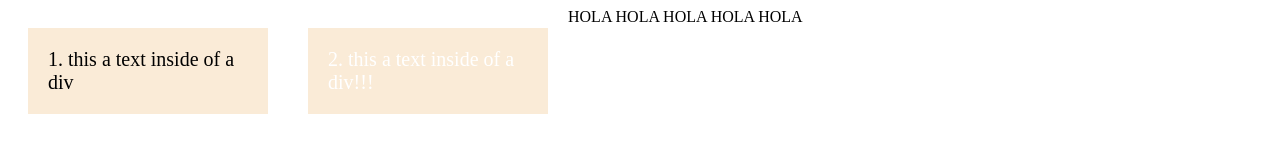
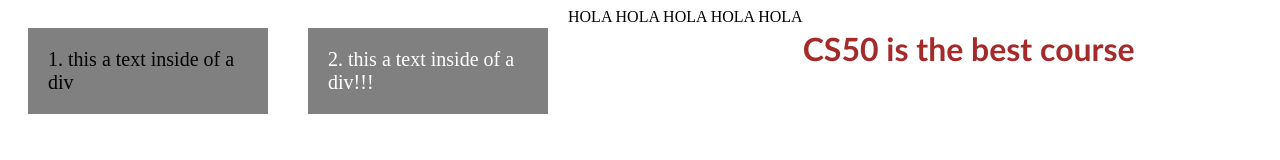
Before and after one commit to mateovillan12345-boop/BloomsWebsite, a plain HTML site: page index.html in a window 1280 px wide. Drawn offline with Linux system fonts and the light colour scheme.

Commit message:
H1 style properties

```diff
--- a/index.html
+++ b/index.html
@@ -8,11 +8,15 @@
                 flex-wrap: wrap;
             }
             #container > div{
-                background-color: antiquewhite;
+                background-color: gray;
                 font-size: 20px;
                 margin: 20px;
                 padding: 20px;
                 width: 200px;
+            }
+            #Title{
+                font-family: 'Gill Sans', 'Gill Sans MT', Calibri, 'Trebuchet MS', sans-serif;
+                color: brown;
             }
         </style>
     </head>
@@ -21,7 +25,7 @@
             <div> 1. this a text inside of a div</div>
             <div style="color: white;"> 2. this a text inside of a div!!!</div>
             HOLA HOLA HOLA HOLA HOLA
-
+            <h1 id="Title">CS50 is the best course</h1>
 
         </div>
     </body>
```
